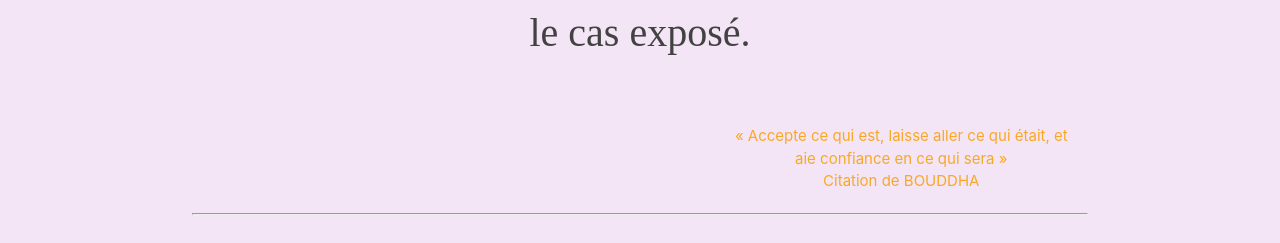
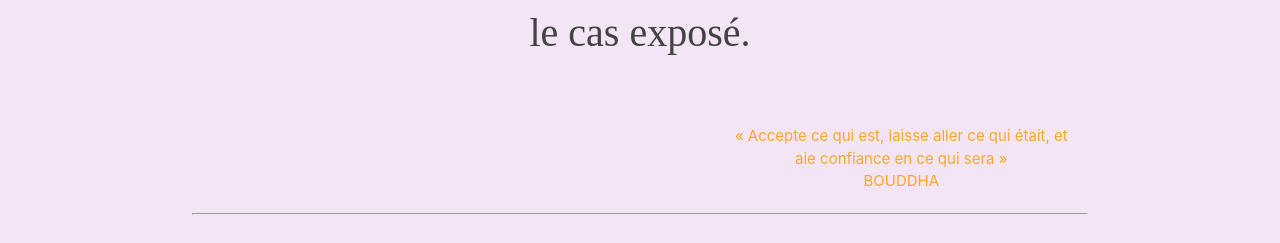
Before and after one commit to stephanevanpe/Khrisma, a React (Create React App) app: page / in a window 1280 px wide. Shown: the part 4680-4923 px from the top of the page. Built offline with nearby package versions, Linux system fonts and the light colour scheme.

Commit message:
changing text

```diff
--- a/src/pages/Home.jsx
+++ b/src/pages/Home.jsx
@@ -91,7 +91,7 @@ const Home = () => {
 							<Col s={1}></Col>
 							<Col className='yellow-text text-darken-3' s={5}>
 								« Accepte ce qui est, laisse aller ce qui était, et aie confiance en ce qui sera »<br />
-								Citation de BOUDDHA
+								BOUDDHA
 							</Col>
 						</Row>
 						<hr />
```
